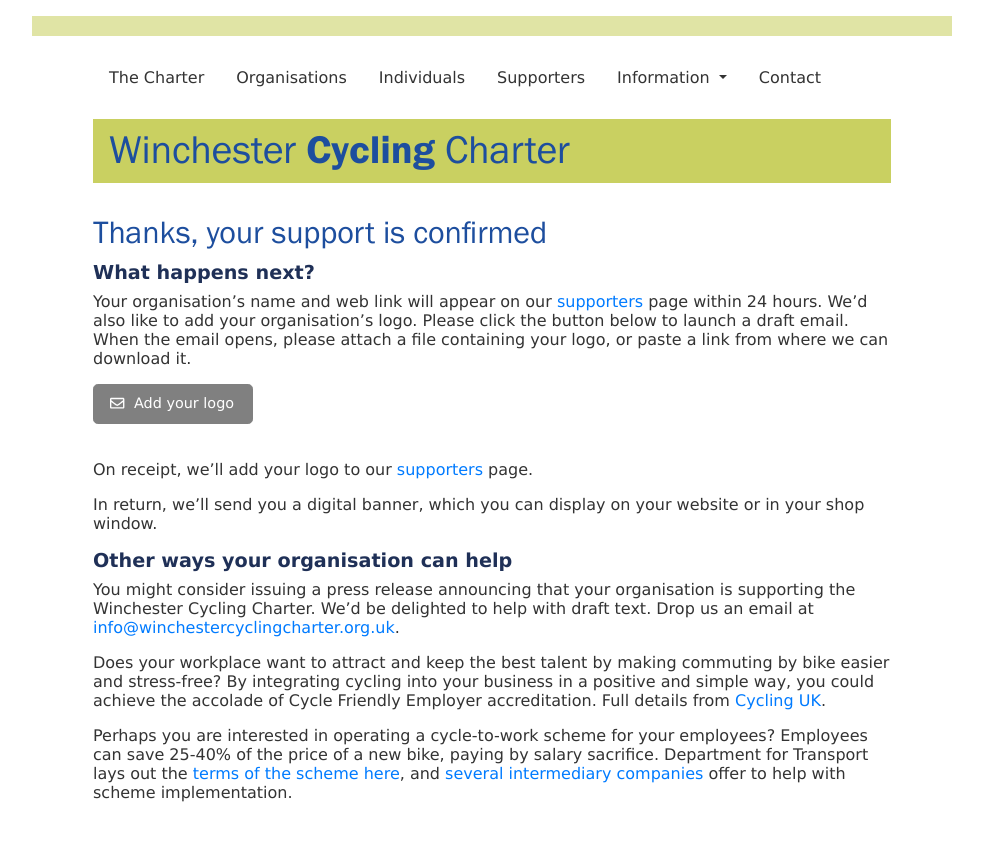
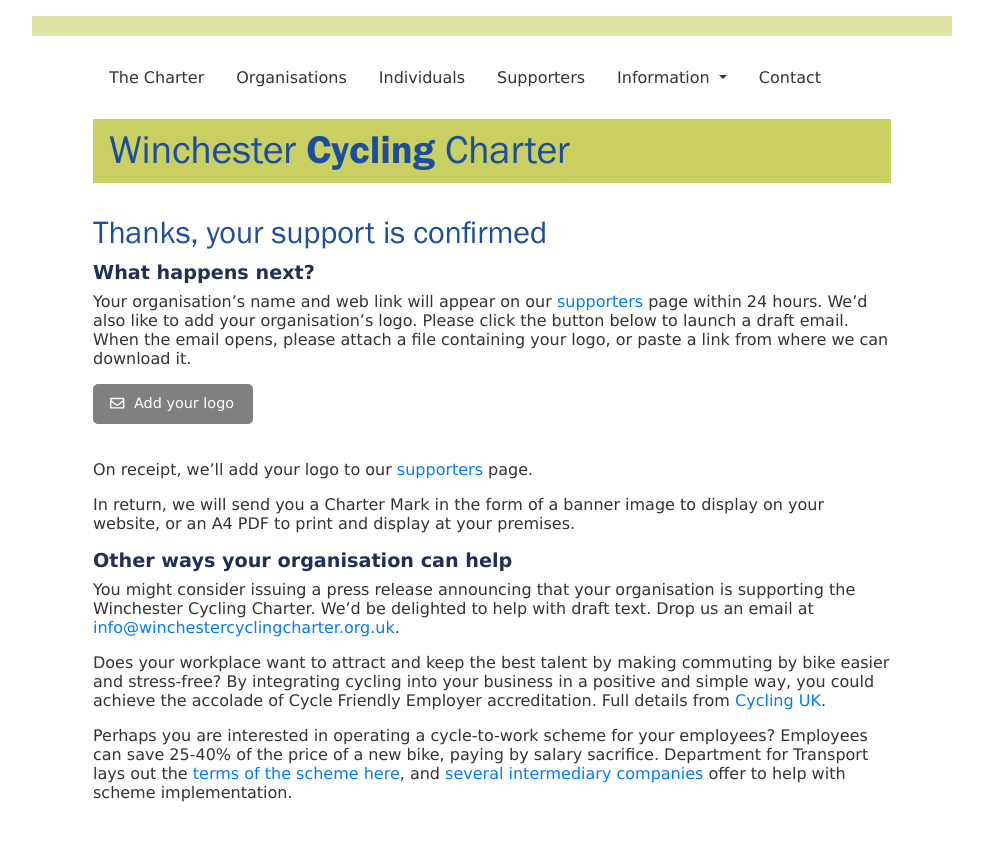
Before and after one commit to winchestercyclingcharter/winchestercyclingcharter.github.io, a Jekyll site: the page built from org-confirm.md, in a window 1280 px wide. Shown: the top 841 px of the page, without its empty margins (148-1131 px from the left). Built offline with Jekyll 4.4.1, drawn with Linux system fonts in a browser that asks for light colours; nearby versions of some CDN libraries.

Commit message:
wording about charter mark

```diff
--- a/org-confirm.md
+++ b/org-confirm.md
@@ -25,8 +25,7 @@ it.
 
 On receipt, we'll add your logo to our [supporters](/supporters) page.
 
-In return, we'll send you a digital banner, which you can display on your
-website or in your shop window.
+In return, we will send you a Charter Mark in the form of a banner image to display on your website, or an A4 PDF to print and display at your premises.
 
 ### Other ways your organisation can help
 
```
